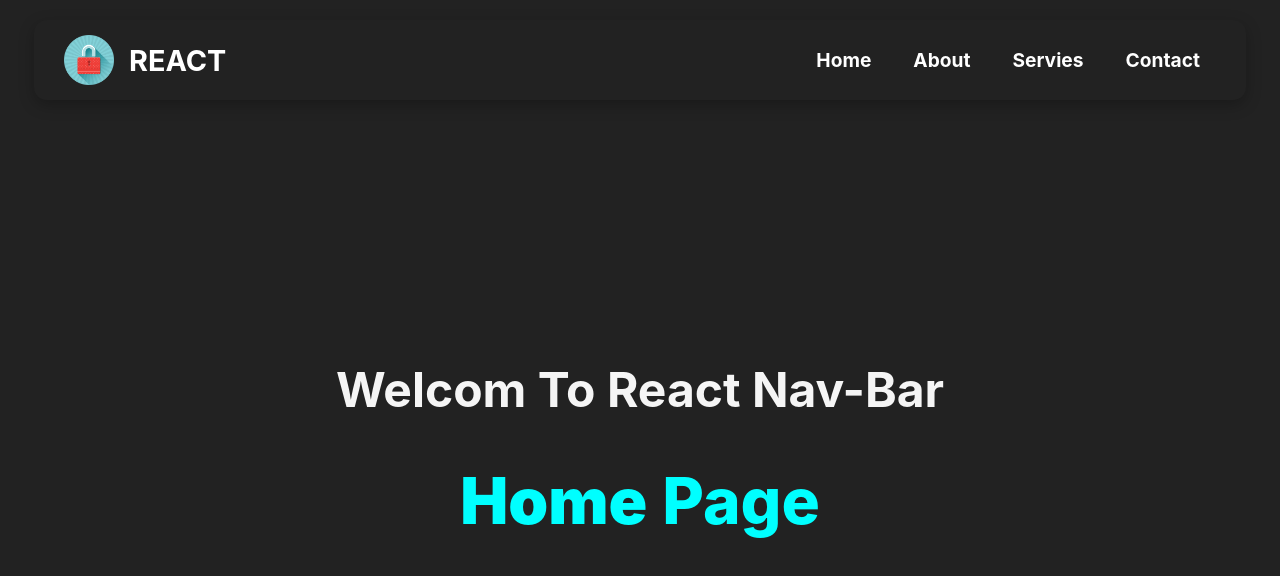
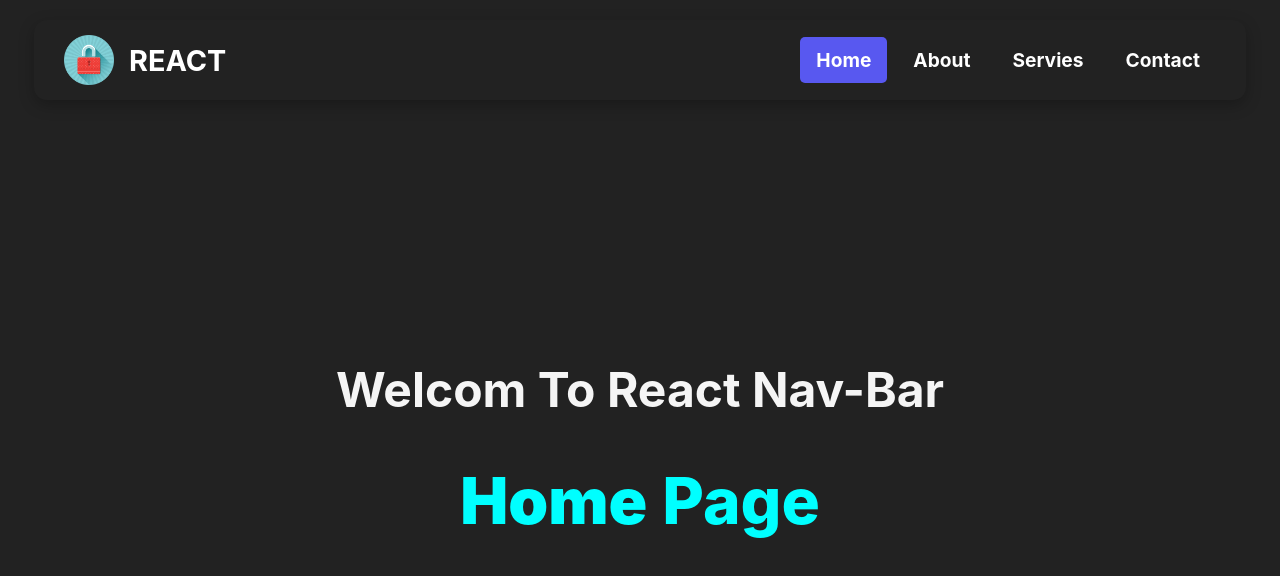
Before and after one commit to Samama-Aziz/Responsive-Navbar-React-js-, a React (Create React App) app: page / in a window 1280 px wide. Shown: the top 576 px of the page. Built offline with nearby package versions, Linux system fonts and the light colour scheme.

Commit message:
fixed some bugs

```diff
--- a/src/components/Navbar.css
+++ b/src/components/Navbar.css
@@ -49,7 +49,8 @@
     font-weight: 700;
 
 }
-.Nav-Links:hover{
+.Nav-Links:hover,
+.Nav-Links.active{
     background: rgb(88, 88, 240);
     border-radius: 5px;
     transition: all 0.2s ease-in-out;
@@ -58,6 +59,7 @@
     color:#fff;
 }
 .menu-icons{
+    cursor: pointer;
     display: none;
 }
 
```
